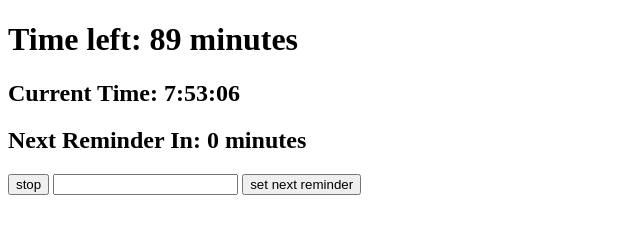
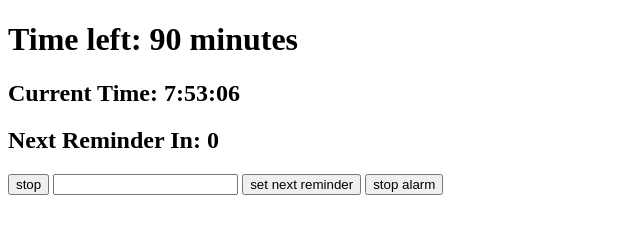
Before and after one commit to Technical27/timer, a plain HTML site: page index.html in a window 1280 px wide. Both pictures are taken after a click on the button "start". Shown: the whole page, without its empty margins (0-640 px from the left). Drawn offline with nearby package versions, Linux system fonts and the light colour scheme.

Commit message:
fixed time formatting and added a alarm stop button

```diff
--- a/index.html
+++ b/index.html
@@ -4,12 +4,13 @@
     <title>timer</title>
   </head>
   <body>
-    <h1>Time left: <span id="time">0</span> minutes</h1>
+    <h1>Time left: <span id="time">0</span></h1>
     <h2>Current Time: <span id="ctime"></span></h2>
-    <h2>Next Reminder In: <span id="rtime">0</span> minutes</h2>
+    <h2>Next Reminder In: <span id="rtime">0</span></h2>
     <button id="start">start</button>
     <input type="text" id="rvalue">
     <button id="rconfirm">set next reminder</button>
+    <button id="sstop">stop alarm</button>
     <script src="https://cdnjs.cloudflare.com/ajax/libs/moment.js/2.24.0/moment.min.js"></script>
     <script src="https://cdnjs.cloudflare.com/ajax/libs/jquery/3.4.1/jquery.min.js"></script>
     <script src="index.js"></script>
--- a/index.js
+++ b/index.js
@@ -1,28 +1,34 @@
-let time = moment();
+let currentTime = moment();
 let startTime, remindTime, endTime
 let rtimeLeft = 0;
-let timeLeft = 90 * 60;
+let timeLeft = 60 * 90;
 let stopped = true;
 let reminderActive = false;
 const sound = new Audio('alarm.mp3');
 
+const formatTime = time => {
+  const t = moment.duration(time);
+  if (t.asSeconds() < 60) return `${Math.floor(t.asSeconds())} seconds`;
+  return `${Math.round(t.asMinutes())} minutes`;
+}
+
 const updateTime = () => {
-  time = moment();
-  $('#ctime').html(time.format('h:mm:ss'));
+  currentTime = moment();
+  $('#ctime').html(currentTime.format('h:mm:ss'));
   if (stopped) return;
-  if (endTime.diff(time, 'seconds') < 1) {
+  $('#time').html(formatTime(endTime.diff(currentTime)));
+  if (endTime.diff(currentTime, 'seconds') < 1) {
     stopped = true;
     return sound.play();
   }
-  $('#time').html(endTime.diff(time, 'minutes'));
   if (remindTime) {
-    if (remindTime.diff(time, 'seconds') < 1 && reminderActive) {
+    $('#rtime').html(formatTime(remindTime.diff(currentTime)));
+    if (remindTime.diff(currentTime, 'seconds') < 1 && reminderActive) {
       startTime = moment();
       remindTime = undefined;
       reminderActive = false;
       return sound.play();
     }
-    $('#rtime').html(remindTime.diff(time, 'minutes'));
   }
 };
 
@@ -34,14 +40,14 @@ $(document).ready(() => {
     stopped = !stopped;
     if (stopped) {
       $('#start').html('start');
-      timeLeft = endTime.diff(time, 'seconds');
-      if (reminderActive) rtimeLeft = remindTime.diff(time, 'seconds');
+      timeLeft = endTime.diff(currentTime, 'seconds');
+      if (reminderActive) rtimeLeft = remindTime.diff(currentTime, 'seconds');
     }
     else {
       $('#start').html('stop');
-      time = moment();
-      endTime = time.clone().add(timeLeft, 'seconds');
-      if (reminderActive && rtimeLeft) remindTime = time.clone().add(rtimeLeft, 'seconds');
+      currentTime = moment();
+      endTime = currentTime.clone().add(timeLeft, 'seconds');
+      if (reminderActive && rtimeLeft) remindTime = currentTime.clone().add(rtimeLeft, 'seconds');
     }
   });
   $('#rconfirm').click(() => {
@@ -50,4 +56,8 @@ $(document).ready(() => {
     remindTime = startTime.clone().add(rvalue, 'minutes');
     reminderActive = true;
   });
+  $('#sstop').click(() => {
+    sound.pause();
+    sound.currentTime = 0;
+  });
 });
```
